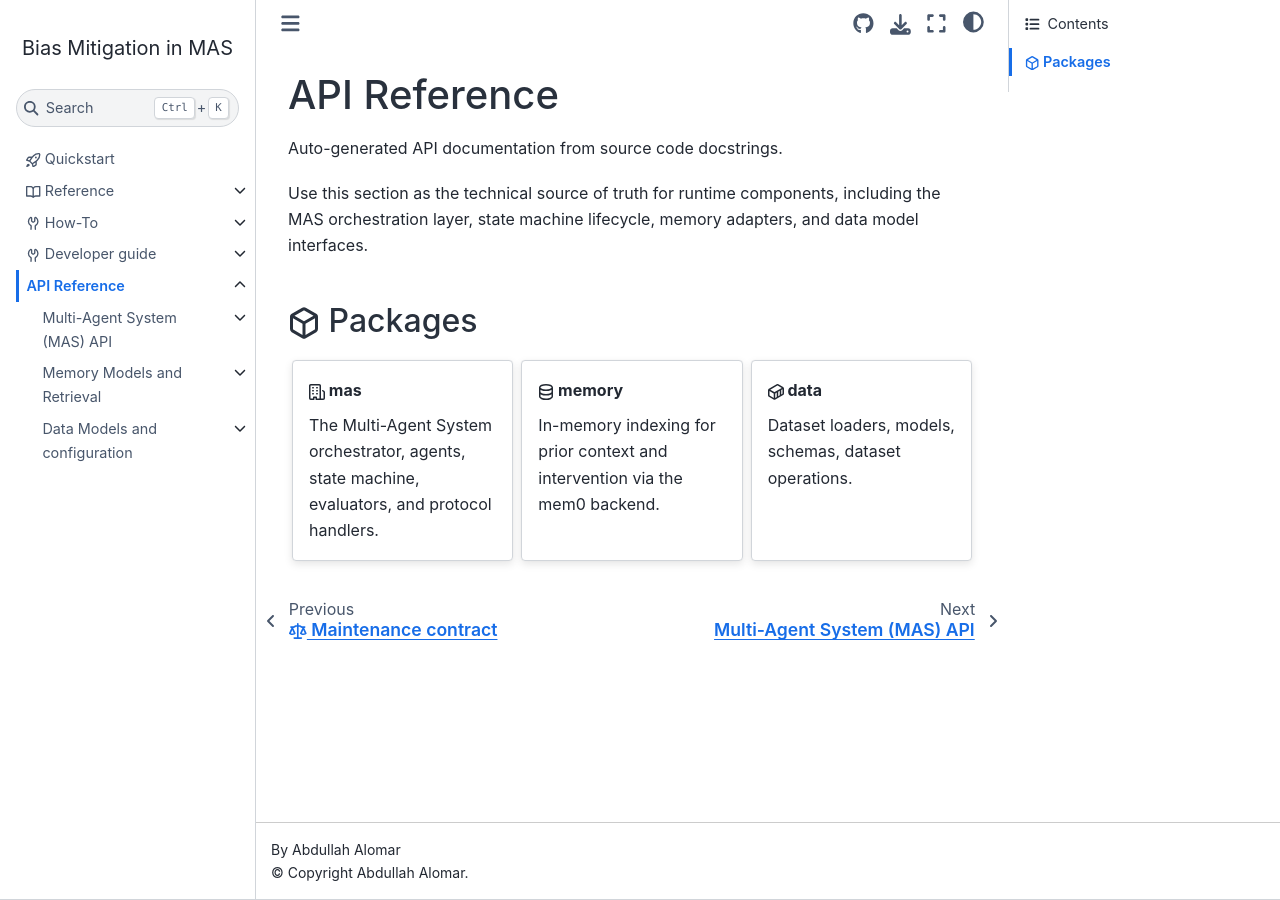
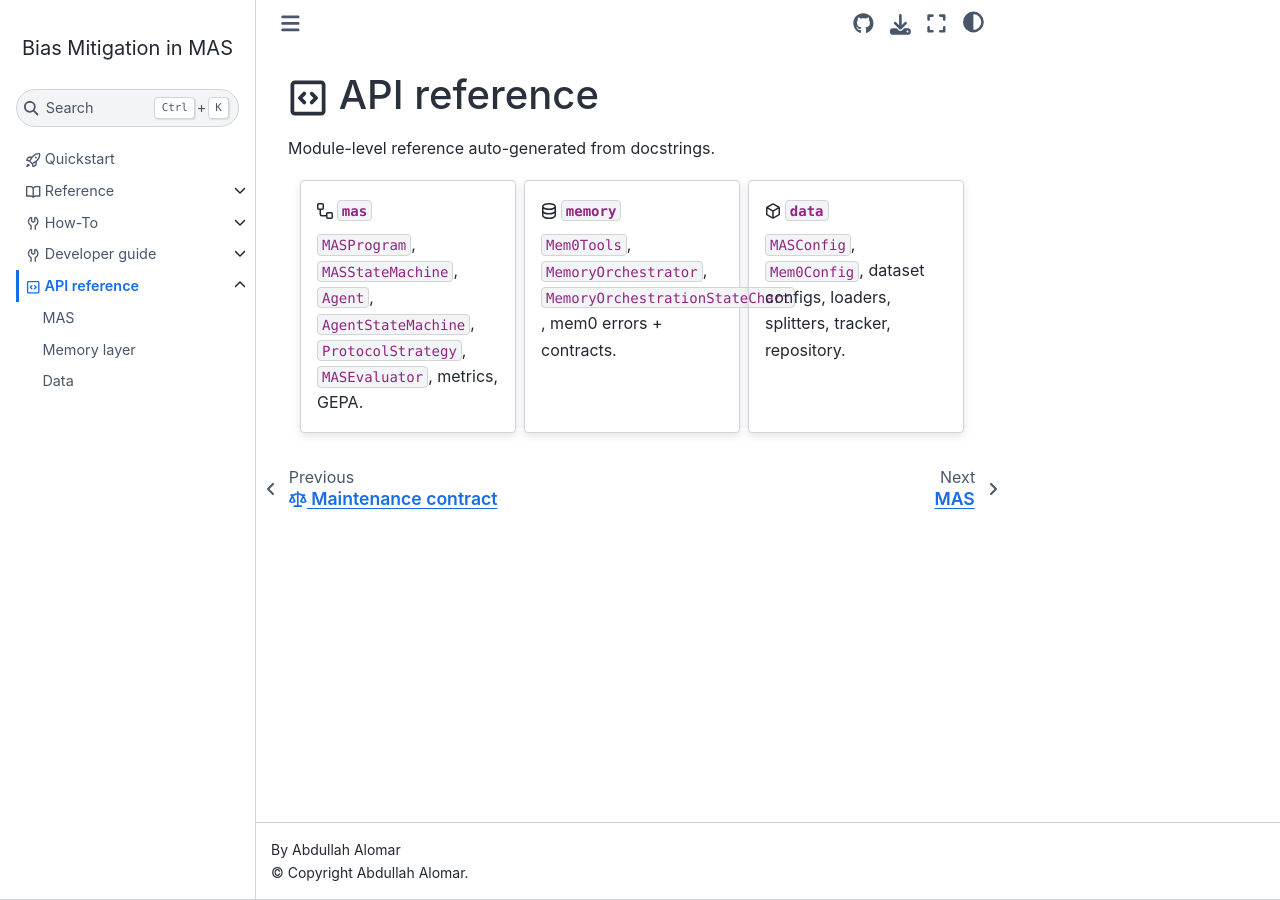
Before and after one commit to Qubut/Bias-Mitigation-in-Multiple-Agentic-Systems, a Sphinx documentation site: the page built from packages/bias-mitigation/docs/api/index.md, in a window 1280 px wide. Built offline with Sphinx 7.4.7 and the Sphinx Book theme 1.1.4, drawn with Linux system fonts in a browser that asks for light colours.

Commit message:
docs(api): consolidate to three module groups, drop per-class stubs

````diff
--- a/packages/bias-mitigation/docs/api/index.md
+++ b/packages/bias-mitigation/docs/api/index.md
@@ -1,39 +1,6 @@
-# API Reference
+# {octicon}`code-square;1em` API reference
 
-Auto-generated API documentation from source code docstrings.
-
-Use this section as the technical source of truth for runtime components,
-including the MAS orchestration layer, state machine lifecycle, memory adapters,
-and data model interfaces.
-
-## {octicon}`package;1em` Packages
-
-::::{grid} 1 1 2 3
-:gutter: 2
-:padding: 1
-
-:::{grid-item-card} {octicon}`organization;1em` mas
-:link: mas
-:link-type: doc
-
-The Multi-Agent System orchestrator, agents, state machine, evaluators, and protocol handlers.
-:::
-
-:::{grid-item-card} {octicon}`database;1em` memory
-:link: memory
-:link-type: doc
-
-In-memory indexing for prior context and intervention via the mem0 backend.
-:::
-
-:::{grid-item-card} {octicon}`container;1em` data
-:link: data
-:link-type: doc
-
-Dataset loaders, models, schemas, dataset operations.
-:::
-
-::::
+Module-level reference auto-generated from docstrings.
 
 ```{toctree}
 :hidden:
@@ -42,3 +9,35 @@ mas
 memory
 data
 ```
+
+::::{grid} 1 1 3 3
+:gutter: 2
+
+:::{grid-item-card} {octicon}`workflow;1em` `mas`
+:link: mas
+:link-type: doc
+:shadow: md
+
+`MASProgram`, `MASStateMachine`, `Agent`, `AgentStateMachine`,
+`ProtocolStrategy`, `MASEvaluator`, metrics, GEPA.
+:::
+
+:::{grid-item-card} {octicon}`database;1em` `memory`
+:link: memory
+:link-type: doc
+:shadow: md
+
+`Mem0Tools`, `MemoryOrchestrator`,
+`MemoryOrchestrationStateChart`, mem0 errors + contracts.
+:::
+
+:::{grid-item-card} {octicon}`package;1em` `data`
+:link: data
+:link-type: doc
+:shadow: md
+
+`MASConfig`, `Mem0Config`, dataset configs, loaders, splitters,
+tracker, repository.
+:::
+
+::::
````
Also changed, not shown: packages/bias-mitigation/docs/api/agent.md (deleted, +0 -8 lines), packages/bias-mitigation/docs/api/agent_statemachine.md (deleted, +0 -21 lines), packages/bias-mitigation/docs/api/data.md (+29 -10 lines), packages/bias-mitigation/docs/api/data_models.md (deleted, +0 -13 lines), packages/bias-mitigation/docs/api/evaluator.md (deleted, +0 -8 lines), packages/bias-mitigation/docs/api/mas.md (+40 -18 lines), packages/bias-mitigation/docs/api/mas_program.md (deleted, +0 -8 lines), packages/bias-mitigation/docs/api/mas_statemachine.md (deleted, +0 -28 lines), packages/bias-mitigation/docs/api/mem0ai.md (deleted, +0 -8 lines), packages/bias-mitigation/docs/api/memory.md (+31 -9 lines), packages/bias-mitigation/docs/api/protocols.md (deleted, +0 -8 lines).
